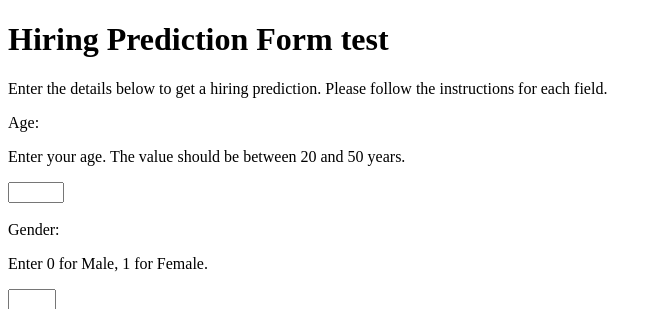
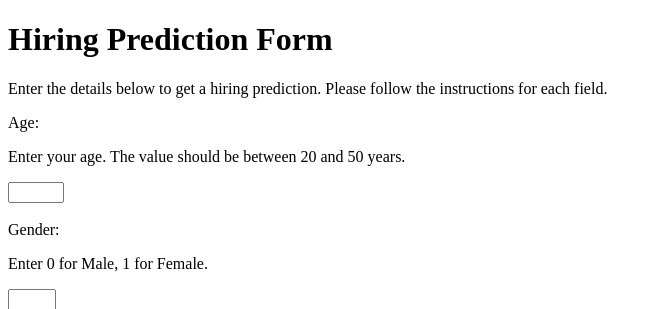
Before and after one commit to Annapreto23/Hiring_prediction, a Flask app: page / in a window 1280 px wide. Shown: the top 309 px of the page, without its empty margins (0-662 px from the left). Run offline with Flask 3, Linux system fonts and the light colour scheme; parts of the project's set-up code (start-up, migrations or seed data) failed here and were passed over.

Commit message:
Update index.html

```diff
--- a/templates/index.html
+++ b/templates/index.html
@@ -6,7 +6,7 @@
     <title>Hiring Prediction Form</title>
 </head>
 <body>
-    <h1>Hiring Prediction Form test</h1>
+    <h1>Hiring Prediction Form</h1>
     <p>Enter the details below to get a hiring prediction. Please follow the instructions for each field.</p>
     <form action="/predict" method="post">
         <label for="Age">Age:</label>
```
